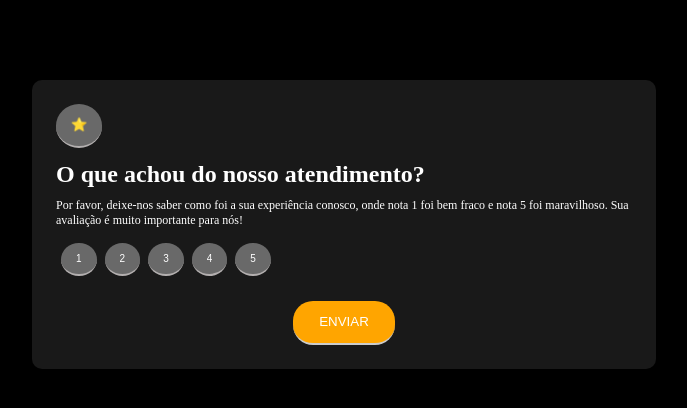
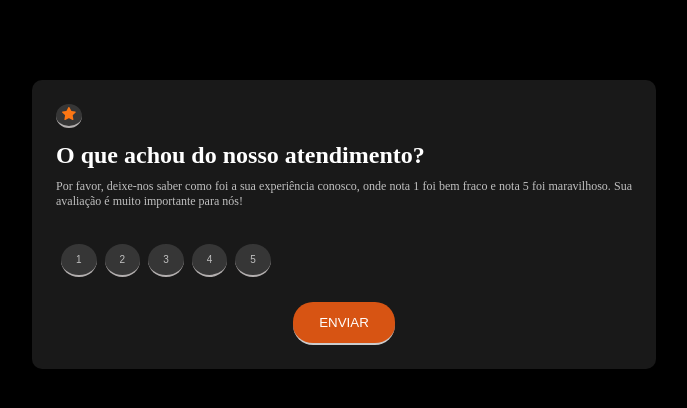
Before and after one commit to JennyLamego2022/Pesquisa, a plain HTML site: page index.html in a window 1280 px wide. Shown: the whole page, without its empty margins (296-983 px from the left). Drawn offline with Linux system fonts and the light colour scheme.

Commit message:
Ateração de imagem do botão estrela, ajuste de medidas

```diff
--- a/css/style.css
+++ b/css/style.css
@@ -21,8 +21,14 @@ body {
 
 }
 
-#card {
-
+.estrela {
+    text-align: left;
+    margin-bottom: 1em;
+    background: #363636;
+    border: none;
+    border-bottom: #b3afaf solid 2px;
+    border-radius: 50%;
+    padding: 3px 6px;
 }
 
 .titulo {
@@ -32,24 +38,18 @@ body {
 }
 
 .saudacao {
-    text-align: left;
+    text-align: justify;
     margin-top: 5px;
+    margin-bottom: 20px;
+    color: #C0C0C0;
 }
 
-.estrela {
-    text-align: left;
-    margin-bottom: 1em;
-    background: #696969;
-    border: none;
-    border-bottom: #b3afaf solid 2px;
-    border-radius: 50%;
-    padding: 1em 1.1em;
-}
+
 
 .nota {
 
     font-size: 10px;
-    background: #696969;
+    background: #363636;
     border: none;
     border-bottom: #b3afaf solid 2px;
     border-radius: 50%;
@@ -57,13 +57,14 @@ body {
     padding: 1em 1.5em;
     text-transform: uppercase;
     margin: 15px 0 5px 5px;
+    color: #C0C0C0;
 
 }
 
 .enviar {
     display: flex;
     justify-items: center;
-    background: orange;
+    background: #d75413;
     border: none;
     border-bottom: #cccccc solid 2px;
     border-radius: 20px;
--- a/index.html
+++ b/index.html
@@ -14,7 +14,10 @@
         <div id="ativo">
             <header>
                 <!--<img src="./images/icon-star.svg" alt=""> -->
-                <button class="estrela">⭐</button
+               <!-- <button class="estrela" >estrela</button>-->
+
+                    <button class="estrela" type="button"> <img src="./images/icon-star.svg" style width="14px"/></button>
+
             </header>
             <main id="card">
                 <h1 class="titulo">O que achou do nosso atendimento?</h1>
```
Also changed, not shown: 1 other file.
